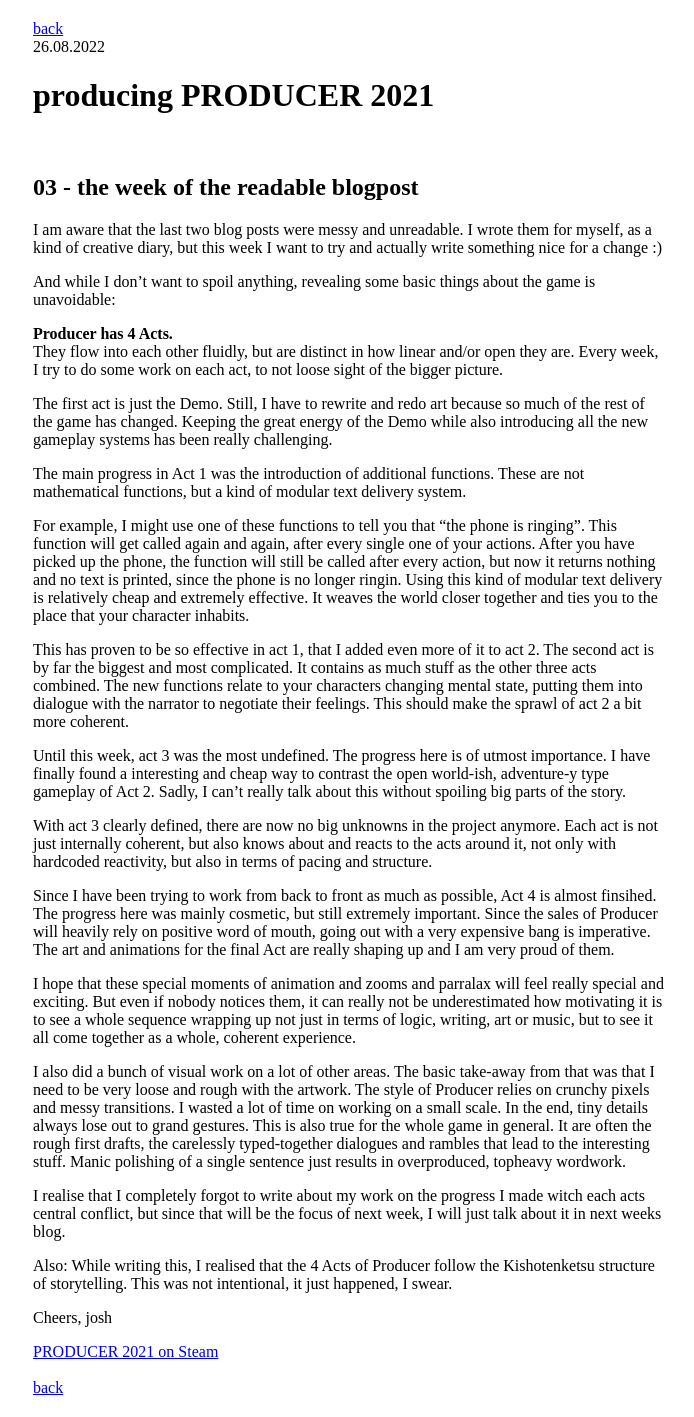
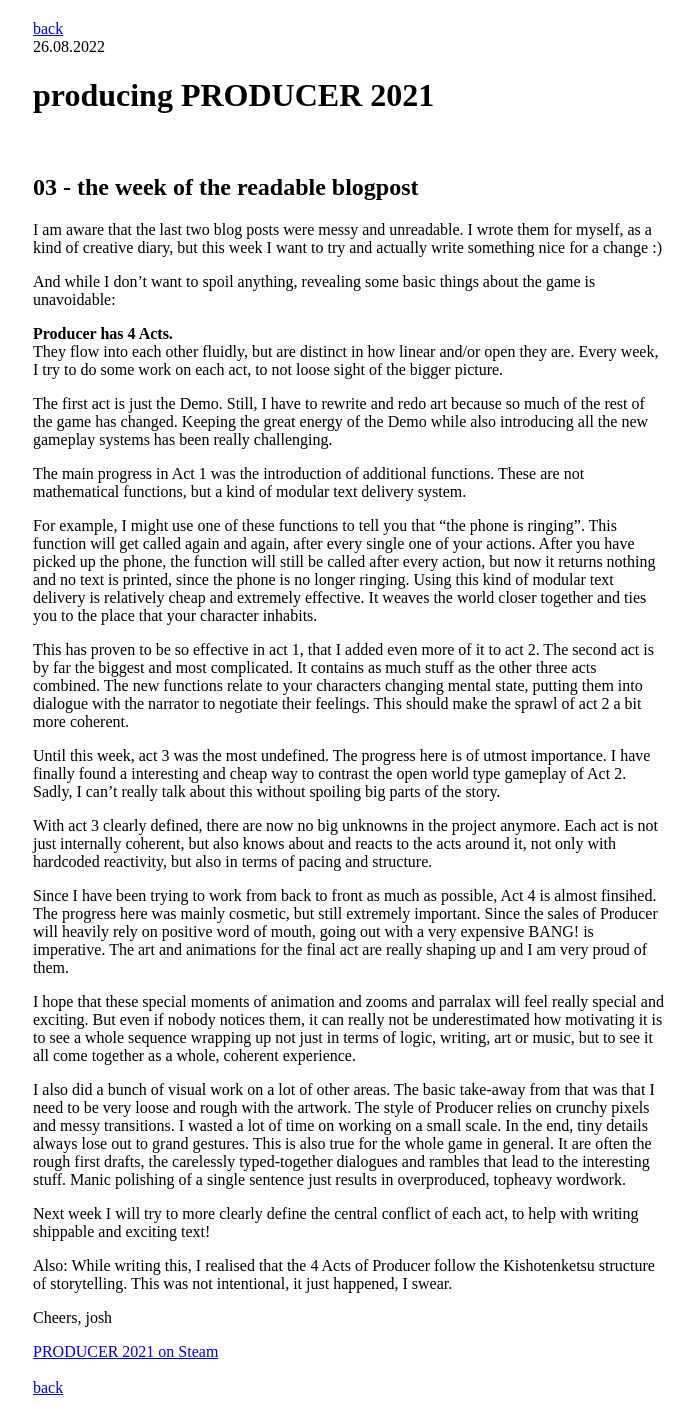
Before and after one commit to stuffedwombat/stuffedwombat.github.io, a Jekyll site: the page built from producering_03.md, in a window 1280 px wide. Shown: the whole page, without its empty margins (291-985 px from the left). Built offline with Jekyll 4.4.1, drawn with Linux system fonts in a browser that asks for light colours; our own code applies the rules of GitHub Pages for plain Markdown files; comment, search, counter and statistics services are not loaded.

Commit message:
Update producering_03.md

```diff
--- a/producering_03.md
+++ b/producering_03.md
@@ -14,25 +14,25 @@ The first act is just the Demo. Still, I have to rewrite and redo art because so
 
 The main progress in Act 1 was the introduction of additional functions. These are not mathematical functions, but a kind of modular text delivery system.
 
-For example, I might use one of these functions to tell you that “the phone is ringing”. This function will get called again and again, after every single one of your actions. After you have picked up the phone, the function will still be called after every action, but now it returns nothing and no text is printed, since the phone is no longer ringin.
+For example, I might use one of these functions to tell you that “the phone is ringing”. This function will get called again and again, after every single one of your actions. After you have picked up the phone, the function will still be called after every action, but now it returns nothing and no text is printed, since the phone is no longer ringing.
 Using this kind of modular text delivery is relatively cheap and extremely effective. It weaves the world closer together and ties you to the place that your character inhabits.
 
 This has proven to be so effective in act 1, that I added even more of it to act 2.
 The second act is by far the biggest and most complicated. It contains as much stuff as the other three acts combined. The new functions relate to your characters changing mental state, putting them into dialogue with the narrator to negotiate their feelings. This should make the sprawl of act 2 a bit more coherent.
 
-Until this week, act 3 was the most undefined. The progress here is of utmost importance. I have finally found a interesting and cheap way to contrast the open world-ish, adventure-y type gameplay of Act 2. Sadly, I can’t really talk about this without spoiling big parts of the story.
+Until this week, act 3 was the most undefined. The progress here is of utmost importance. I have finally found a interesting and cheap way to contrast the open world type gameplay of Act 2. Sadly, I can’t really talk about this without spoiling big parts of the story.
 
 With act 3 clearly defined, there are now no big unknowns in the project anymore. Each act is not just internally coherent, but also knows about and reacts to the acts around it, not only with hardcoded reactivity, but also in terms of pacing and structure.
 
 Since I have been trying to work from back to front as much as possible, Act 4 is almost finsihed. The progress here was mainly cosmetic, but still extremely important.
-Since the sales of Producer will heavily rely on positive word of mouth, going out with a very expensive bang is imperative. The art and animations for the final Act are really shaping up and I am very proud of them.
+Since the sales of Producer will heavily rely on positive word of mouth, going out with a very expensive BANG! is imperative. The art and animations for the final act are really shaping up and I am very proud of them.
 
 I hope that these special moments of animation and zooms and parralax will feel really special and exciting. But even if nobody notices them, it can really not be underestimated how motivating it is to see a whole sequence wrapping up not just in terms of logic, writing, art or music, but to see it all come together as a whole, coherent experience.
 
 I also did a bunch of visual work on a lot of other areas. The basic take-away from that was that I need to be very loose and rough with the artwork. The style of Producer relies on crunchy pixels and messy transitions. I wasted a lot of time on working on a small scale. In the end, tiny details always lose out to grand gestures. This is also true for the whole game in general.
 It are often the rough first drafts, the carelessly typed-together dialogues and rambles that lead to the interesting stuff. Manic polishing of a single sentence just results in overproduced, topheavy wordwork.
 
-I realise that I completely forgot to write about my work on the progress I made witch each acts central conflict, but since that will be the focus of next week, I will just talk about it in next weeks blog.
+Next week I will try to more clearly define the central conflict of each act, to help with writing shippable and exciting text!
 
 Also: While writing this, I realised that the 4 Acts of Producer follow the Kishotenketsu structure of storytelling. This was not intentional, it just happened, I swear.
 
```
